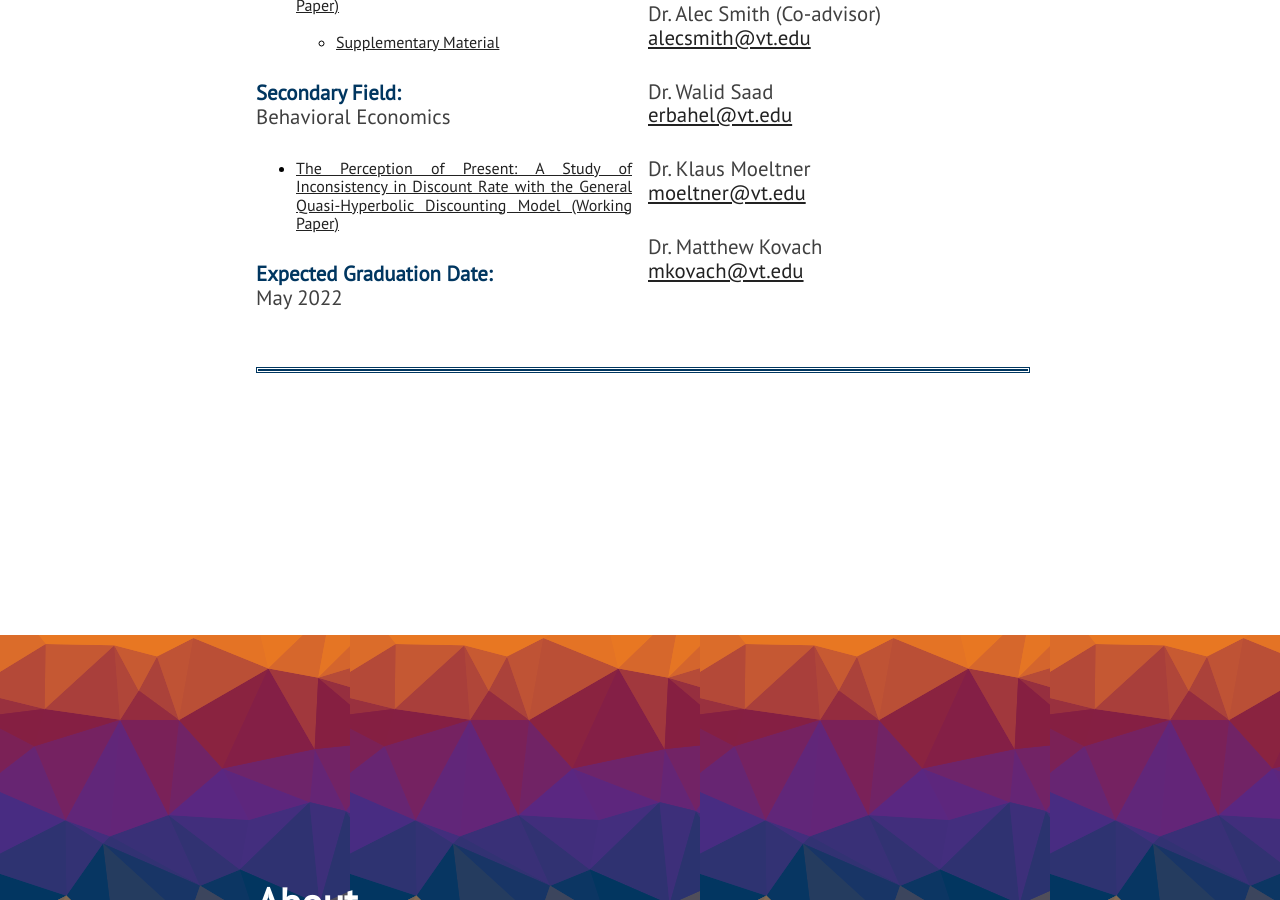
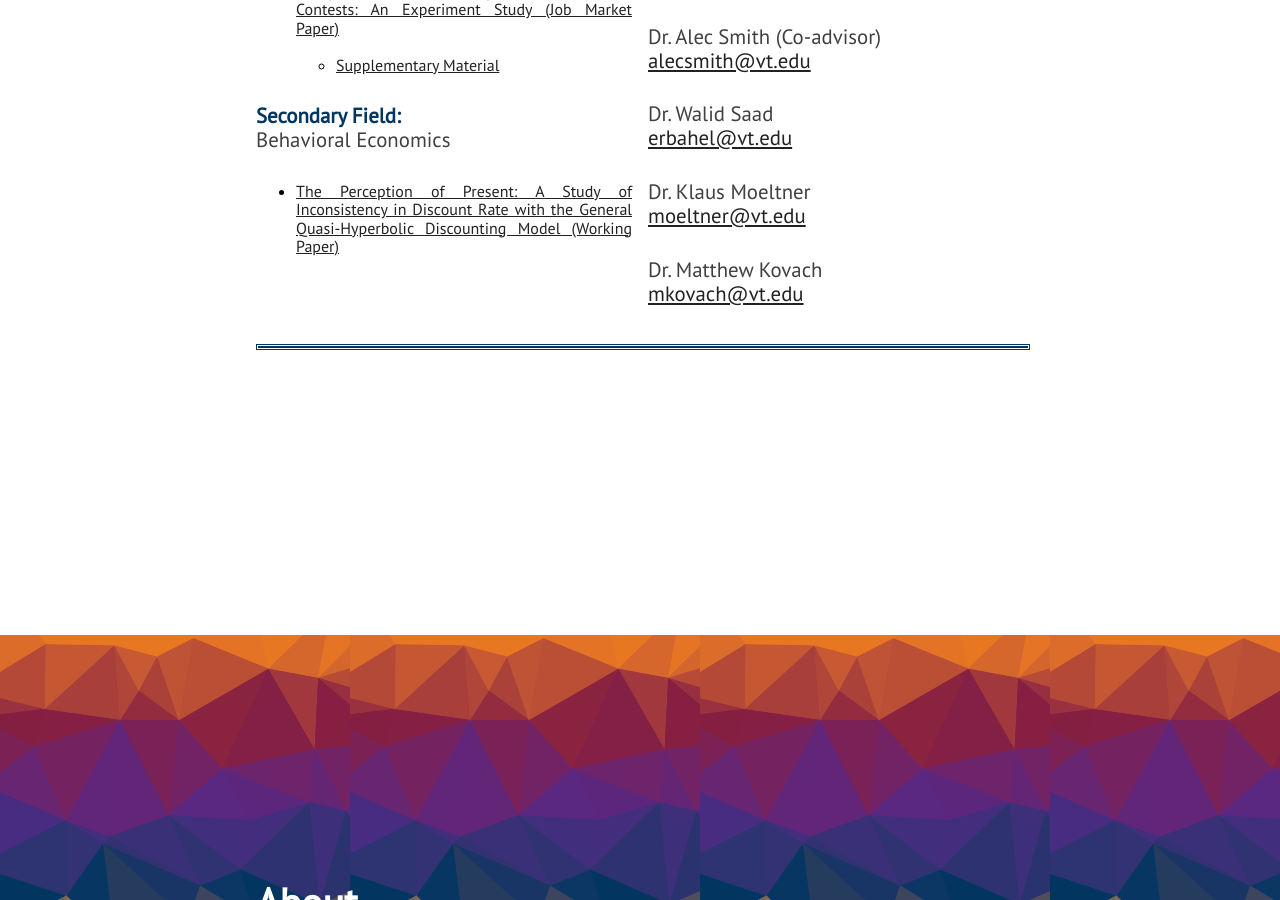
Before and after one commit to KevinKCV/kevinzou, a Jekyll site: the page built from index.html, in a window 1280 px wide and 900 px high, scrolled down 1325 px. Built offline with Jekyll 4.4.1, drawn with Linux system fonts in a browser that asks for light colours; nearby versions of some CDN libraries.

Commit message:
Update 01info.html

```diff
--- a/_includes/01info.html
+++ b/_includes/01info.html
@@ -34,9 +34,6 @@
             </ul>
 
 
-            <p class="paragraph-text">
-            <b class="paragraph-text" style="color:rgb(0, 54, 96)"> Expected Graduation Date:</b><br>
-            May 2022 </p><br>
 
             <h3></h3>
 
```
